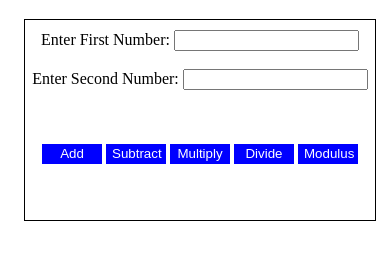
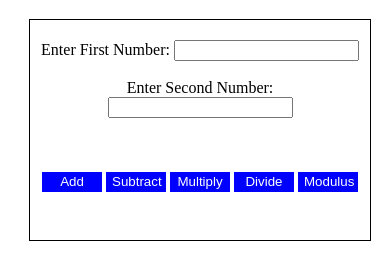
Before and after one commit to fiddyhamma/Calculator2, a plain HTML site: page index.html in a window 390 px wide. Shown: the part 61-320 px from the top of the page. Drawn offline with Linux system fonts and the light colour scheme.

Commit message:
Updated media query

```diff
--- a/style.css
+++ b/style.css
@@ -33,7 +33,8 @@ button:hover{
     }
     .main{
         margin: auto;
-        width: 350px;
+        padding: 10px;
+        width: 320px;
         height: 200px;
         border: 0.5px solid black;
     }
```
